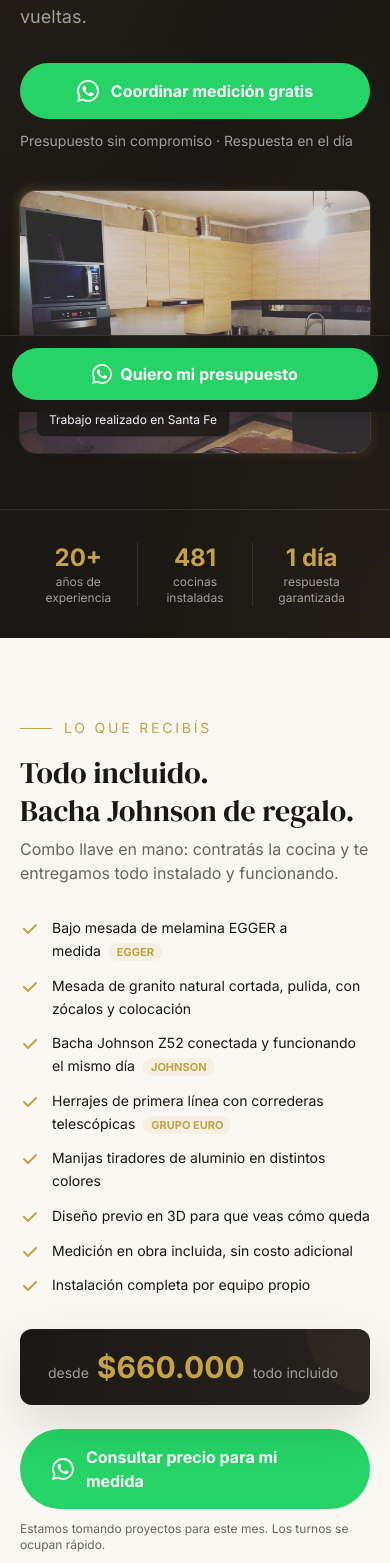
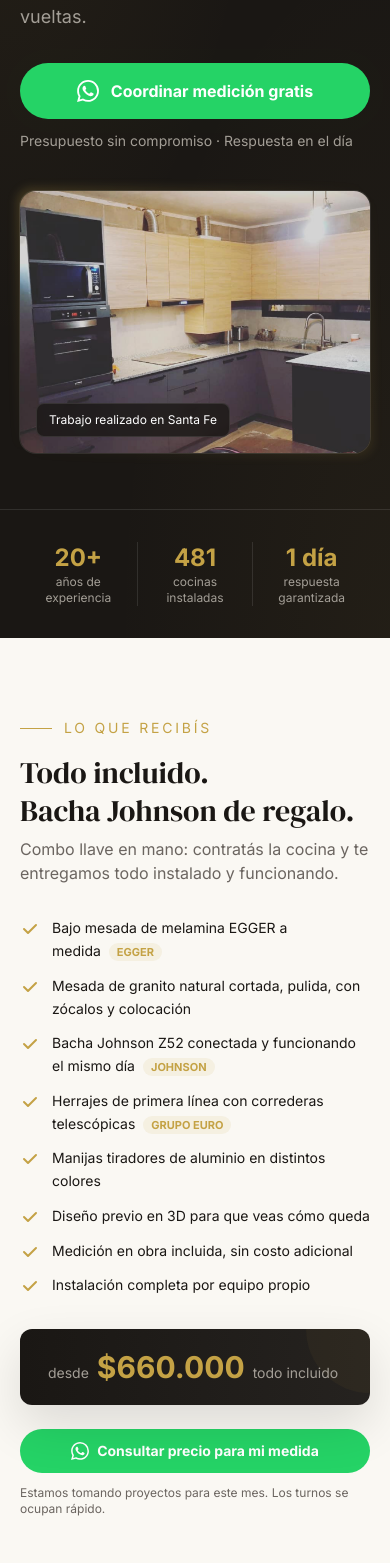
Before and after one commit to MatiasQuenardelle/mcp-muebles-santa-fe, a Next.js app in the folder mcp-landing/: page / in a window 390 px wide. Shown: the part 432-1995 px from the top of the page. Built offline with nearby package versions, Linux system fonts and the light colour scheme.

Commit message:
Quick push from Telegram bot

```diff
--- a/mcp-landing/app/globals.css
+++ b/mcp-landing/app/globals.css
@@ -32,22 +32,6 @@
   animation: pulse-glow 2.5s ease-in-out infinite;
 }
 
-/* Sticky CTA entrance */
-@keyframes slide-up-in {
-  from {
-    transform: translateY(100%);
-    opacity: 0;
-  }
-  to {
-    transform: translateY(0);
-    opacity: 1;
-  }
-}
-
-.animate-slide-up {
-  animation: slide-up-in 0.4s ease-out both;
-}
-
 /* Gold gradient text */
 .text-gradient-gold {
   background: linear-gradient(135deg, #C4A245 0%, #D4B85A 50%, #C4A245 100%);
--- a/mcp-landing/app/page.tsx
+++ b/mcp-landing/app/page.tsx
@@ -10,13 +10,12 @@
 import FAQ from '@/components/FAQ'
 import Location from '@/components/Location'
 import FinalCTA from '@/components/FinalCTA'
-import StickyMobileCTA from '@/components/StickyMobileCTA'
 
 export default function Home() {
   return (
     <>
       <TopBar />
-      <main className="pb-16 md:pb-0">
+      <main>
         <Hero />
         <WhatIsIncluded />
         <UrgencyBanner />
@@ -39,7 +38,6 @@
           </div>
         </div>
       </footer>
-      <StickyMobileCTA />
     </>
   )
 }
--- a/mcp-landing/components/FinalCTA.tsx
+++ b/mcp-landing/components/FinalCTA.tsx
@@ -26,7 +26,7 @@
         </p>
 
         <div className="max-w-sm mx-auto mb-4">
-          <WhatsAppButton text="Agendar medici&oacute;n por WhatsApp" pulse />
+          <WhatsAppButton text="Agendar medici&oacute;n por WhatsApp" pulse size="small" />
         </div>
         <p className="text-sm text-brand-muted-dark">
           Sin compromiso. La medici&oacute;n es el primer paso, no una obligaci&oacute;n de compra.
--- a/mcp-landing/components/WhatIsIncluded.tsx
+++ b/mcp-landing/components/WhatIsIncluded.tsx
@@ -60,7 +60,7 @@
           </div>
 
           <div className="max-w-sm mb-3">
-            <WhatsAppButton text="Consultar precio para mi medida" />
+            <WhatsAppButton text="Consultar precio para mi medida" size="small" />
           </div>
           <p className="text-xs text-brand-muted mt-2">
             Estamos tomando proyectos para este mes. Los turnos se ocupan r&aacute;pido.
--- a/mcp-landing/components/WhatsAppButton.tsx
+++ b/mcp-landing/components/WhatsAppButton.tsx
@@ -4,17 +4,23 @@
   text: string
   className?: string
   pulse?: boolean
+  size?: 'default' | 'small'
 }
 
-export default function WhatsAppButton({ text, className = '', pulse = false }: Props) {
+export default function WhatsAppButton({ text, className = '', pulse = false, size = 'default' }: Props) {
+  const sizeClasses = size === 'small'
+    ? 'text-sm py-3 px-6 gap-2'
+    : 'text-base py-4 px-8 gap-3'
+  const iconSize = size === 'small' ? 18 : 22
+
   return (
     <a
       href={WHATSAPP_URL}
       target="_blank"
       rel="noopener noreferrer"
-      className={`inline-flex items-center justify-center gap-3 bg-brand-green text-white font-bold text-base py-4 px-8 rounded-full transition-all duration-200 hover:bg-brand-green-hover hover:shadow-glow-green w-full ${pulse ? 'animate-pulse-glow' : ''} ${className}`}
+      className={`inline-flex items-center justify-center bg-brand-green text-white font-bold rounded-full transition-all duration-200 hover:bg-brand-green-hover hover:shadow-glow-green w-full ${sizeClasses} ${pulse ? 'animate-pulse-glow' : ''} ${className}`}
     >
-      <svg viewBox="0 0 24 24" width="22" height="22" fill="currentColor">
+      <svg viewBox="0 0 24 24" width={iconSize} height={iconSize} fill="currentColor">
         <path d="M17.472 14.382c-.297-.149-1.758-.867-2.03-.967-.273-.099-.471-.148-.67.15-.197.297-.767.966-.94 1.164-.173.199-.347.223-.644.075-.297-.15-1.255-.463-2.39-1.475-.883-.788-1.48-1.761-1.653-2.059-.173-.297-.018-.458.13-.606.134-.133.298-.347.446-.52.149-.174.198-.298.298-.497.099-.198.05-.371-.025-.52-.075-.149-.669-1.612-.916-2.207-.242-.579-.487-.5-.669-.51-.173-.008-.371-.01-.57-.01-.198 0-.52.074-.792.372-.272.297-1.04 1.016-1.04 2.479 0 1.462 1.065 2.875 1.213 3.074.149.198 2.096 3.2 5.077 4.487.709.306 1.262.489 1.694.625.712.227 1.36.195 1.871.118.571-.085 1.758-.719 2.006-1.413.248-.694.248-1.289.173-1.413-.074-.124-.272-.198-.57-.347m-5.421 7.403h-.004a9.87 9.87 0 01-5.031-1.378l-.361-.214-3.741.982.998-3.648-.235-.374a9.86 9.86 0 01-1.51-5.26c.001-5.45 4.436-9.884 9.888-9.884 2.64 0 5.122 1.03 6.988 2.898a9.825 9.825 0 012.893 6.994c-.003 5.45-4.437 9.884-9.885 9.884m8.413-18.297A11.815 11.815 0 0012.05 0C5.495 0 .16 5.335.157 11.892c0 2.096.547 4.142 1.588 5.945L.057 24l6.305-1.654a11.882 11.882 0 005.683 1.448h.005c6.554 0 11.89-5.335 11.893-11.893a11.821 11.821 0 00-3.48-8.413z" />
       </svg>
       {text}
```
